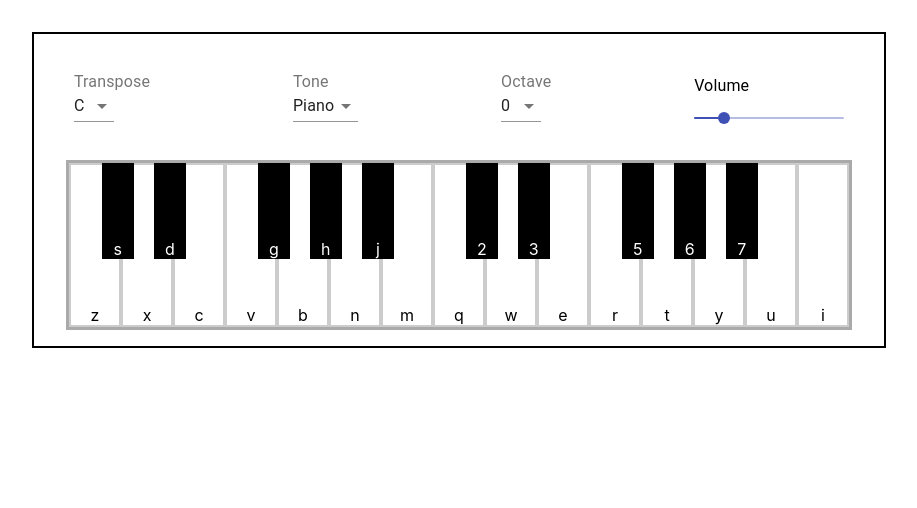
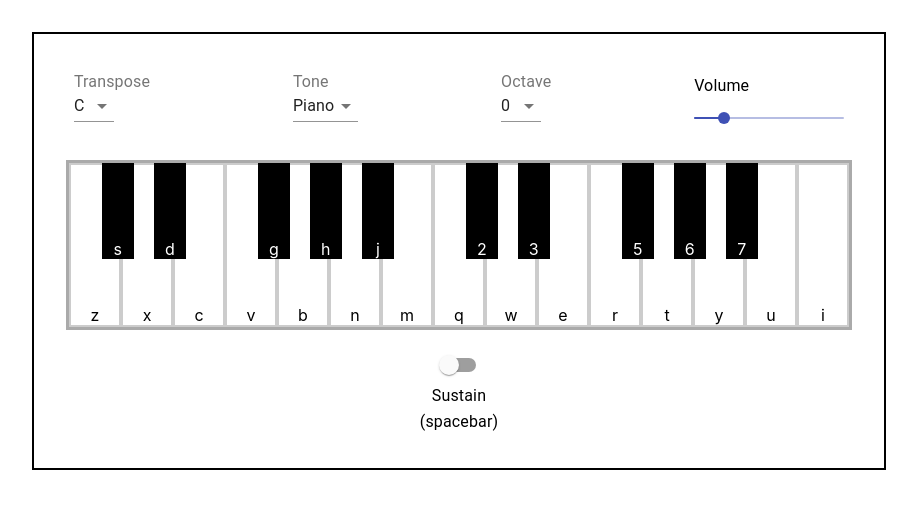
Before and after one commit to zhanlun/piano, a React (Create React App) app: page / in a window 1280 px wide. Shown: the top 508 px of the page, without its empty margins (181-1098 px from the left). Built offline with nearby package versions, Linux system fonts and the light colour scheme.

Commit message:
add sustain pedal

```diff
--- a/package.json
+++ b/package.json
@@ -4,6 +4,7 @@
   "private": true,
   "dependencies": {
     "@material-ui/core": "^4.12.3",
+    "@material-ui/icons": "^4.11.2",
     "@testing-library/jest-dom": "^5.14.1",
     "@testing-library/react": "^11.2.7",
     "@testing-library/user-event": "^12.8.3",
--- a/src/actions/audioContextAction.js
+++ b/src/actions/audioContextAction.js
@@ -18,3 +18,7 @@ export const audioContextChangeVolume = volume => ({
   type: 'audioContext/changeVolume',
   volume,
 })
+
+export const audioContextToggleSustain = () => ({
+  type: 'audioContext/toggleSustain',
+})
--- a/src/components/Piano.js
+++ b/src/components/Piano.js
@@ -1,8 +1,9 @@
 import React, { useEffect } from 'react'
 import { useDispatch, useSelector } from 'react-redux'
-import { audioContextPlay, audioContextStop } from '../actions/audioContextAction'
+import { audioContextPlay, audioContextStop, audioContextToggleSustain } from '../actions/audioContextAction'
 import Octave from './Octave'
 import PianoKeybed from './PianoKeybed'
+import SustainPedal from './SustainPedal'
 import Tones from './Tones'
 import Transpose from './Transpose'
 import Volume from './Volume'
@@ -12,9 +13,13 @@ export default function Piano() {
   const pitchMapList = useSelector(state => state.notes.pitchMapList)
 
   useEffect(() => {
+    const isSpacebar = (key) => key === ' '
+    const toggleSustain = () => dispatch(audioContextToggleSustain())
     const handleKeyDown = (e) => {
       if (e.repeat) return
-
+      if (isSpacebar(e.key)) {
+        return toggleSustain()
+      }
       const matchKey = pitchMapList.find(obj => obj.keyChar === e.key)
       if (!matchKey) return
 
@@ -23,7 +28,6 @@ export default function Piano() {
 
     const handleKeyUp = (e) => {
       if (e.repeat) return
-
       const matchKey = pitchMapList.find(obj => obj.keyChar === e.key)
       if (!matchKey) return
 
@@ -48,6 +52,7 @@ export default function Piano() {
         <Volume />
       </div>
       <PianoKeybed />
+      <SustainPedal />
     </div>
   )
 }
--- a/src/components/PianoKey.js
+++ b/src/components/PianoKey.js
@@ -1,4 +1,4 @@
-import React from 'react'
+import React, { useEffect } from 'react'
 import { useDispatch } from 'react-redux'
 import { audioContextPlay, audioContextStop } from '../actions/audioContextAction'
 
@@ -12,6 +12,16 @@ export default function PianoKey({ pitch, name, className }) {
     e.preventDefault()
     dispatch(audioContextStop(pitch))
   }
+
+  useEffect(() => {
+    /**
+     * stop current pitch if rerender due to setting change
+     */
+    return function cleanup() {
+      dispatch(audioContextStop(pitch))
+    }
+  })
+
   return (
     <div className={className} key={pitch}
       onMouseDown={handlePlay} onMouseUp={handleStop}
--- /dev/null
+++ b/src/components/SustainPedal.js
@@ -0,0 +1,32 @@
+import { FormControlLabel, Switch, Typography } from '@material-ui/core';
+import React from 'react';
+import { useDispatch, useSelector } from 'react-redux';
+import { audioContextToggleSustain } from '../actions/audioContextAction';
+
+export default function SustainPedal() {
+  const dispatch = useDispatch()
+  const sustain = useSelector(state => state.audioContext.sustain)
+
+  const handleChange = () => {
+    dispatch(audioContextToggleSustain())
+  }
+
+  return (
+    <div style={{ margin: '16px auto', textAlign: 'center' }}>
+      <FormControlLabel
+        value="sustain"
+        label="Sustain"
+        labelPlacement="bottom"
+        control={
+          <Switch
+            checked={sustain}
+            onChange={handleChange}
+            color="primary"
+            name="sustain"
+          />
+        }
+      />
+      <Typography variant="subtitle1">(spacebar)</Typography>
+    </div>
+  )
+}
--- a/src/reducers/audioContextReducer.js
+++ b/src/reducers/audioContextReducer.js
@@ -52,6 +52,8 @@ function stopNote(oscillator, noteGain, pitch) {
 function stopNoteForPitch(pitch) {
   const foundNote = notesInPlaying[pitch]
   if (!foundNote) return
+  if (sustainOn) return
+
   const { oscillator, noteGain, previousTime } = foundNote
   let timeDiff = context.currentTime - previousTime
   if (timeDiff < 0.3) {
@@ -66,16 +68,12 @@ function stopNoteForPitch(pitch) {
 }
 
 const notesInPlaying = {}
+let sustainOn = false
 
-const initialState = {}
+const initialState = {
+  sustain: sustainOn,
+}
 
-/**
- *
- * Update of TONE, VOLUME, SUSTAIN, etc. happen in this reducer on the audio context
- *
- * The state will not change as of now, to keep the same global context
- *
- */
 const audioContextReducer = (state = initialState, action) => {
   switch (action.type) {
     case 'audioContext/play':
@@ -90,7 +88,12 @@ const audioContextReducer = (state = initialState, action) => {
     case 'audioContext/changeVolume':
       masterVolume.gain.value = action.volume
       break
-
+    case 'audioContext/toggleSustain':
+      sustainOn = !state.sustain
+      return {
+        ...state,
+        sustain: !state.sustain,
+      }
     default:
   }
 
```
Also changed, not shown: 1 other file (tests, documents, lock files or other folders).
